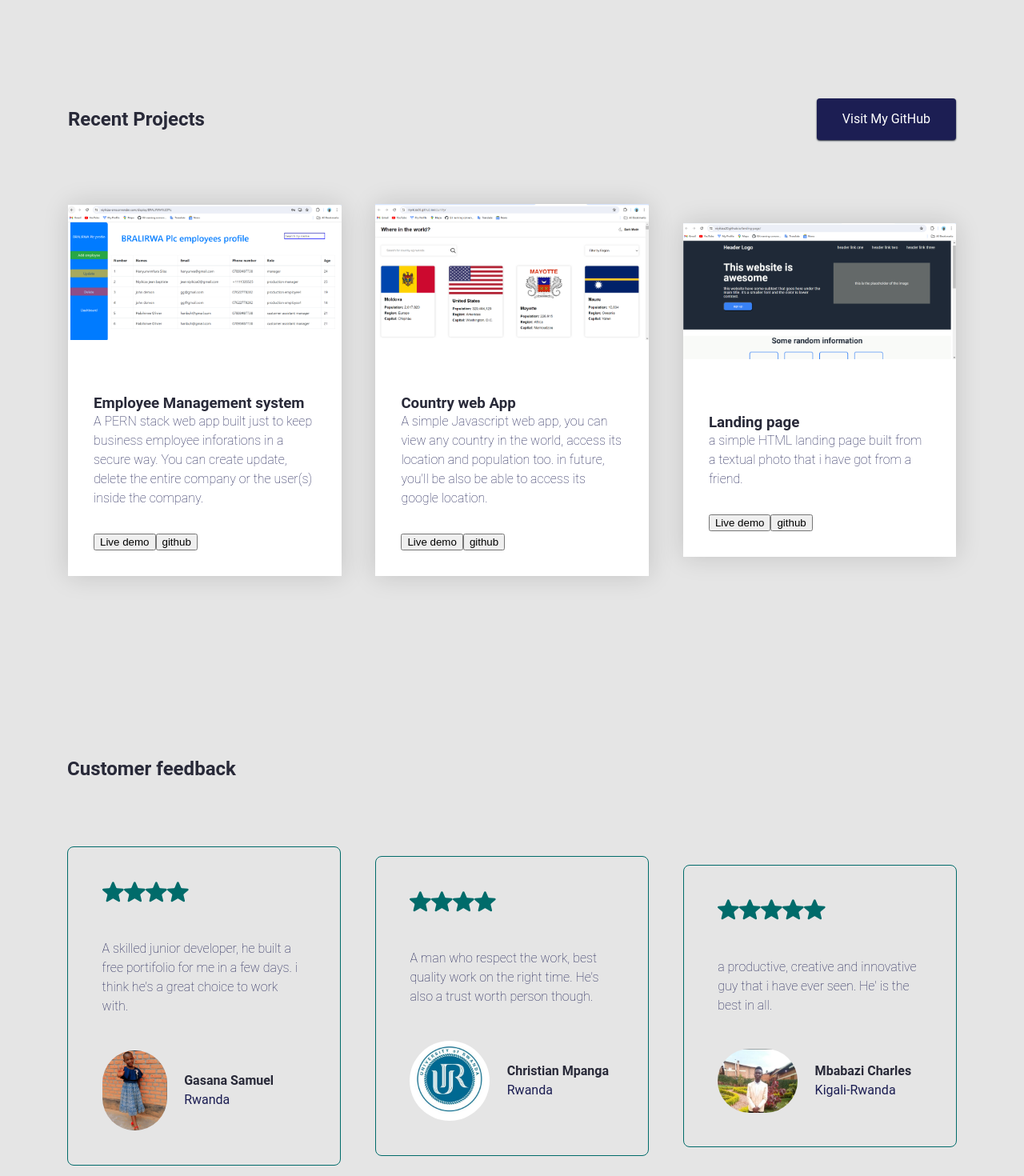
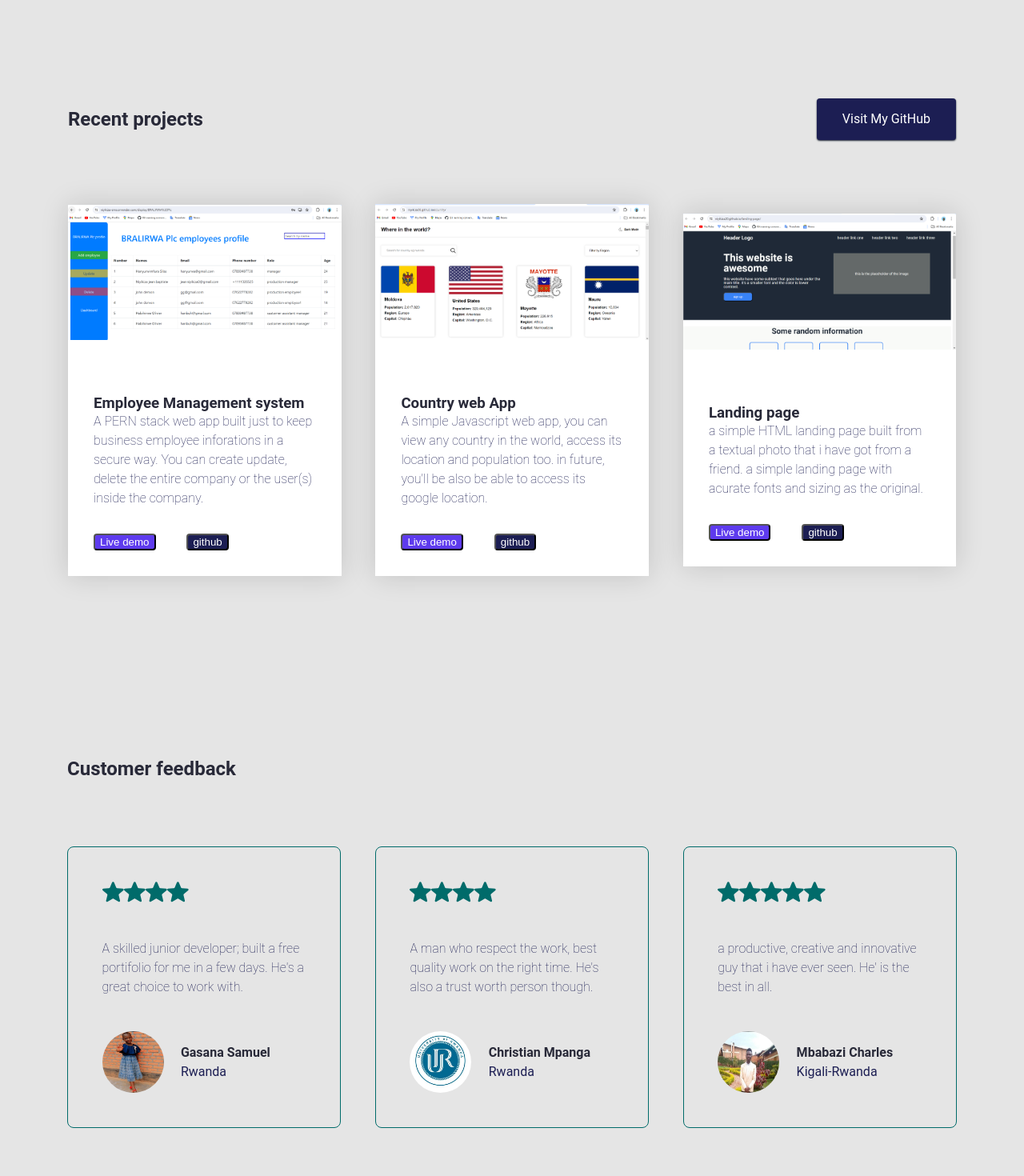
Before and after one commit to NIYIKIZA20/portifolio, a React (Create React App) app: page / in a window 1280 px wide. Shown: the part 7460-8930 px from the top of the page at 80% size. Built offline with nearby package versions, Linux system fonts and the light colour scheme.

Commit message:
finishig up the portifoio

```diff
--- a/src/App.css
+++ b/src/App.css
@@ -188,6 +188,9 @@ body {
     font-weight: 400;
     line-height: 24px;
     cursor: pointer;
+  }
+  .navbarContent:hover {
+    color: var(--github);
   }
   .navbarActiveContent {
     color: var(--primary);
@@ -443,23 +446,26 @@ body {
   .portfolioSectionImg {
     border-radius: 8px;
     width: 100%;
+    cursor: pointer;
   }
   .portfolioSectionImg > img {
     width: 100%;
   }
+  .portifolioContainerCard{
+    display: flex;
+    height: 100%;
+  }
   .portfolioSectionCard {
     display: flex;
-    height:100%;
     flex-direction: column;
     align-items: flex-start;
     gap: 32px;
     flex: 1 0 0;
     background: #fff;
+    height:100%;
     box-shadow: 0 0 32px 0 rgba(0, 0, 0, 0.15);
-    cursor: pointer;
-    border-top-left-radius: 12px;
-    border-top-right-radius: 12px;
   }
+
   .portfolioSectionCardContent {
     display: flex;
     padding: 32px;
@@ -473,11 +479,30 @@ body {
   }
   .portfolioLink {
     display: flex;
-    justify-content: space-around;
+    align-self:auto;
+    gap: 30%;
     align-items: center;
-
   }
-  .portfolioSectionCard:hover path {
+  .liveDemoBtn {
+    display: flex;
+    white-space: nowrap;
+    background-color: var(--primary);
+    color: var(--white);
+    cursor: pointer;
+    border-radius: 4px;
+  }
+  .githubLinkBtn {
+    cursor: pointer;
+    background-color: var(--darkblue);
+    color: var(--white);
+    border-radius: 4px;
+  }
+  .githubLinkBtn:hover,
+  .liveDemoBtn:hover{
+    background-color: var(--bg-shade);
+    color: var(--black);
+  }
+.portfolioSectionCard:hover path {
     stroke: #006b6a;
   }
   .portifolioSectionHeading {
@@ -527,19 +552,22 @@ body {
     line-height: 150%;
   }
   .testimonialImage {
+    width:77px;
+    height:77px;
     max-width: 100px;
     max-height: 100px;
-    border-radius: 50px 50px;
+    border-radius: 50% 50%;
 
   }
   .contactSection {
     display: flex;
-    padding: 150px 85px;
+    padding: 40px 85px;
     flex-direction: column;
     justify-content: center;
     align-items: center;
     text-align: center;
     gap: 34px;
+    box-shadow: 0 0 32px 0 rgba(0, 0, 0, 0.15);
   }
   .contactFormContainer {
     display: grid;
@@ -548,12 +576,7 @@ body {
     width: 35%;
     row-gap: 32px;
   }
-  /* .container {
-    display: grid;
-    grid-template-columns: repeat(2, auto);
-    column-gap: 32px;
-    row-gap: 12px;
-  } */
+
   .contactLabel {
     display: flex;
     flex-direction: column;
@@ -622,7 +645,11 @@ body {
     text-decoration: none;
   }
   .footerItems ul > li > a {
+    cursor: pointer;
     text-decoration: none;
+  }
+  .footerItems ul > li > a:hover {
+    color: var(--github);
   }
   .footerSocialIcon > ul {
     list-style: none;
--- a/src/Page/Home/MyPortifolio.js
+++ b/src/Page/Home/MyPortifolio.js
@@ -5,7 +5,7 @@ export default function MyPortfolio() {
     <section className="portfolio--section" id="MyPortfolio">
       <div className="portfolioContainer-box">
         <div className="portfolioContainer">
-          <h2 className="sectionHeading">Recent Projects</h2>
+          <h2 className="sectionHeading">Recent projects</h2>
         </div>
         <div>
           <button className="btn btn-github"  onClick={()=>window.open("https://github.com/NIYIKIZA20", '_blank')}>
@@ -15,7 +15,7 @@ export default function MyPortfolio() {
       </div>
       <div className="portfolioSectionContainer">
         {data?.portfolio?.map((item, index) => (
-          <div className="skillsContainerCard">
+          <div className="portifolioContainerCard">
               <div key={index} className="portfolioSectionCard" >
                 <div className="portfolioSectionImg" onClick={()=>window.open(`${item.link}`, '_blank') }>
                   <img src={item.src} alt="Placeholder" />
@@ -25,9 +25,9 @@ export default function MyPortfolio() {
                     <h3 className="portfolioSectionTitle">{item.title}</h3>
                     <p className="textName">{item.description}</p>
                   </div>
-              <div className="portfolioLink " >
-                <button onClick={()=>window.open(`${item.link}`, '_blank')}>Live demo</button>
-                <button onClick={()=>window.open(`${item.github}`, '_blank')}>github</button>
+                  <div className="portfolioLink" >
+                    <button className="liveDemoBtn" onClick={()=>window.open(`${item.link}`, '_blank')}>Live demo</button>
+                    <button className="githubLinkBtn" onClick={()=>window.open(`${item.github}`, '_blank')}>github</button>
                   </div>
                 </div>
               </div>
--- a/src/data/index.json
+++ b/src/data/index.json
@@ -46,7 +46,7 @@
         "id": "3",
         "src": "./img/landing.png",
         "title": "Landing page",
-        "description": " a simple HTML landing page built from a textual photo that i have got from a friend.",
+        "description": " a simple HTML landing page built from a textual photo that i have got from a friend. a simple landing page with acurate fonts and sizing as the original.",
         "github": "https://github.com/NIYIKIZA20/landing-page",
         "link": "https://niyikiza20.github.io/landing-page/"
       }
@@ -56,7 +56,7 @@
         "id": "1",
         "count": "4",
         "src": "./img/image1.png",
-        "description": "A skilled junior developer, he built a free portifolio for me in a few days. i think he's a great choice to work with.",
+        "description": "A skilled junior developer; built a free portifolio for me in a few days. He's a great choice to work with.",
         "author_name": "Gasana Samuel",
         "author_designation": "Rwanda"
       },
```
Lines whose indentation alone changed are shown as unchanged.
